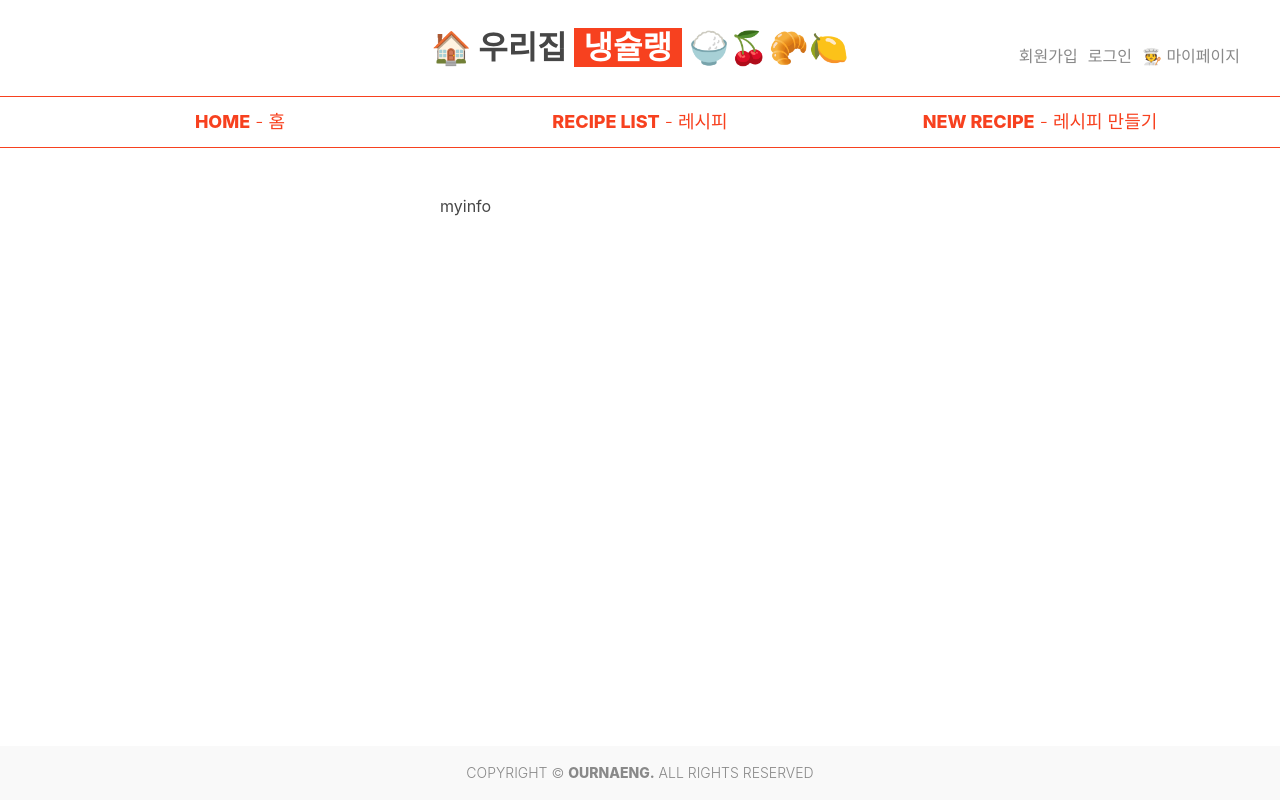
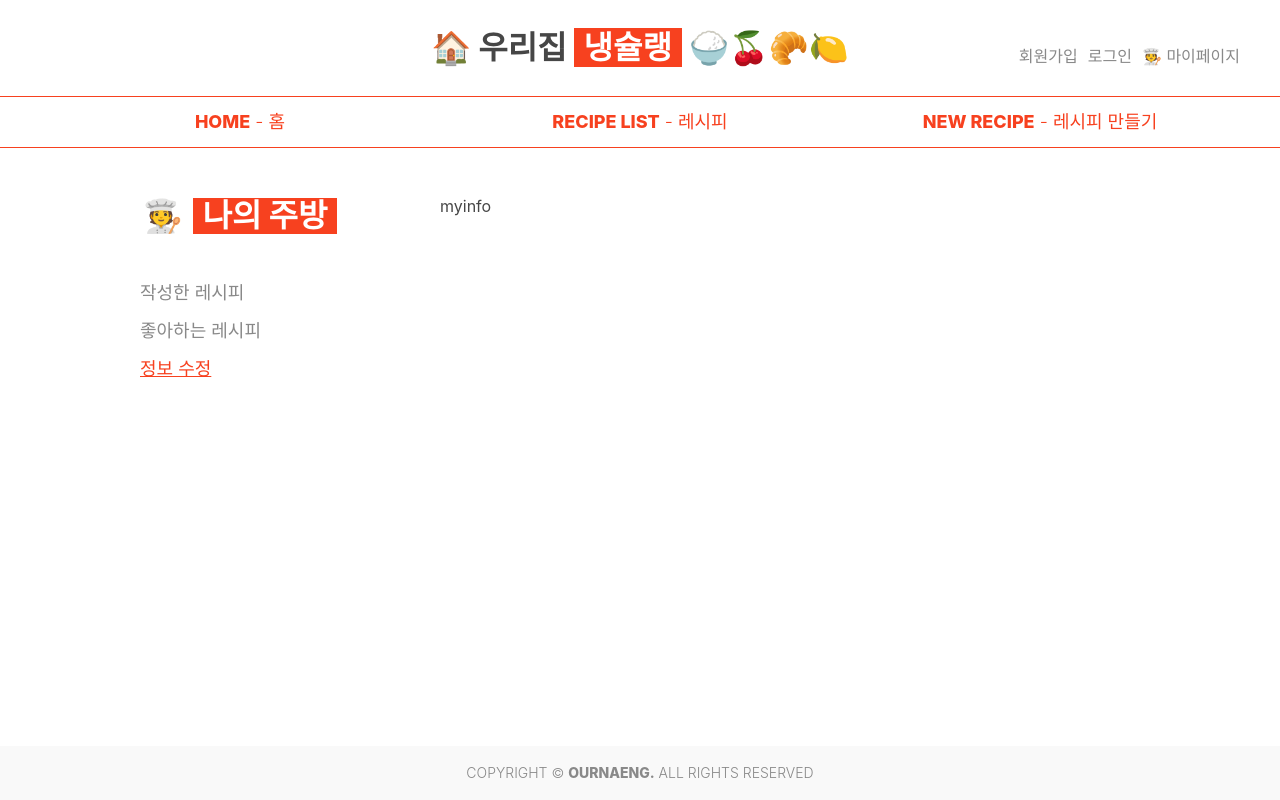
Before and after one commit to helloleesul/our-home-michelin, a React (Create React App) app: page /mypage/info in a window 1280 px wide. Built offline with nearby package versions, Linux system fonts and the light colour scheme; a web font is replaced by a local one.

Commit message:
fix: JSX 컴포넌트

```diff
--- a/src/components/layout/MyLayout/index.js
+++ b/src/components/layout/MyLayout/index.js
@@ -4,7 +4,7 @@ import Title from "../../common/Title";
 import SplitLayout from "../SplitLayout";
 
 export default function MyLayout({ children }) {
-  return <SplitLayout left={SideNav} right={children} size={[2, 4]} />;
+  return <SplitLayout left={<SideNav />} right={children} size={[2, 4]} />;
 }
 
 function SideNav() {
```
